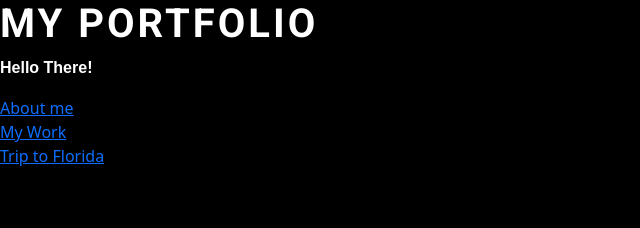
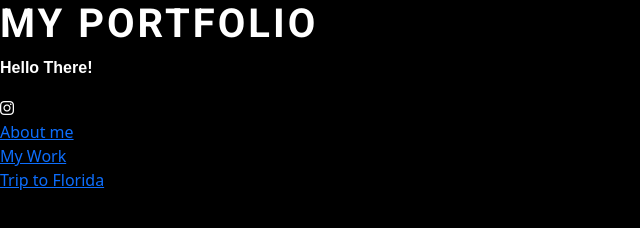
Before and after one commit to dperki02/portfolio, a plain HTML site: page index.html in a window 1280 px wide. Shown: the whole page, without its empty margins (0-640 px from the left). Drawn offline with nearby package versions, Linux system fonts and the light colour scheme.

Commit message:
added instagram icon

```diff
--- a/index.html
+++ b/index.html
@@ -15,6 +15,9 @@
   <body>
     <h1 class="roboto-bold">MY PORTFOLIO</h1>
     <p>Hello There!</p>
+    <i class="fa-brands fa-instagram"></i>
+  </br>
+
     <a href="about.html">About me</a>
   </br>
     <a href="work.html">My Work</a>
```
